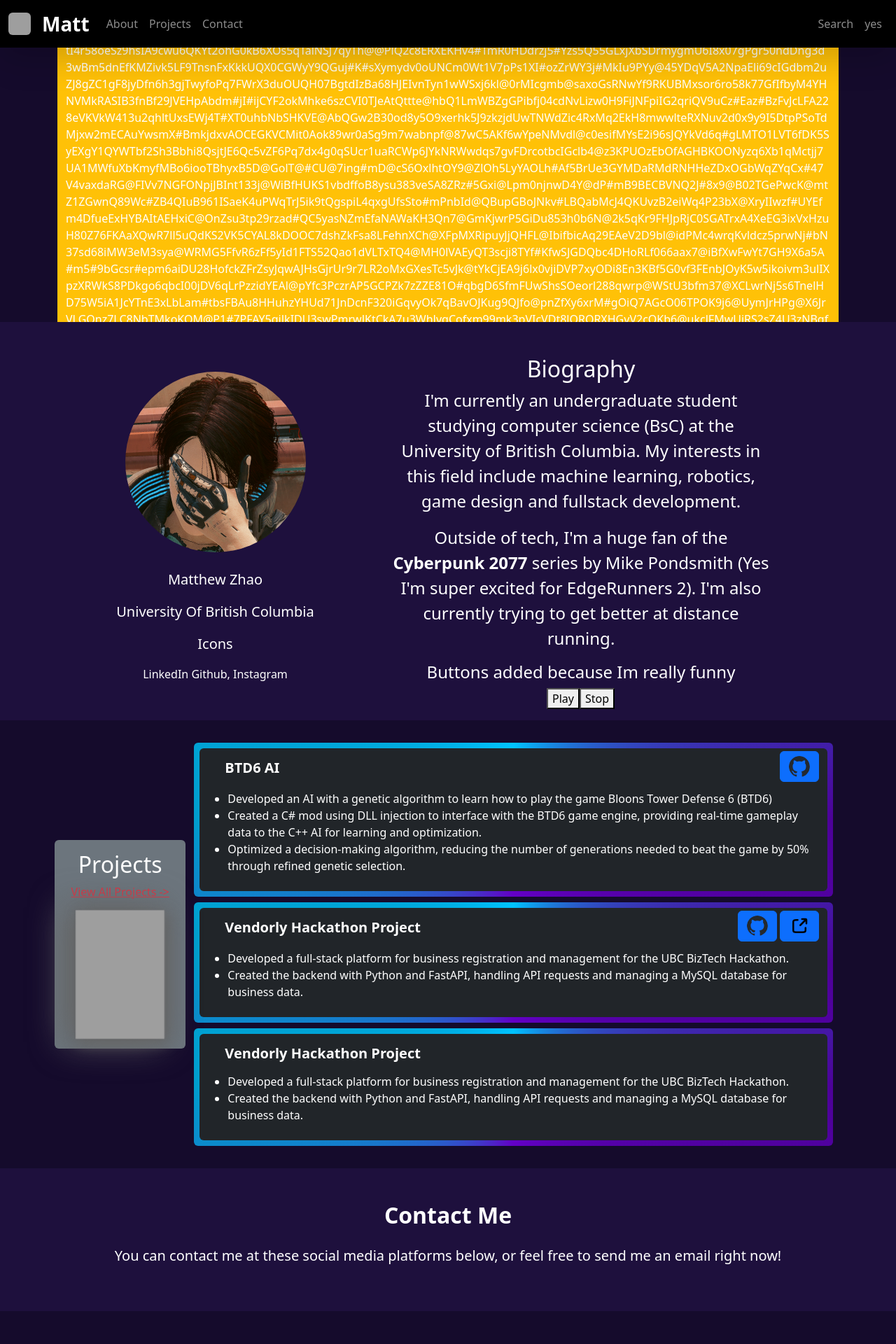
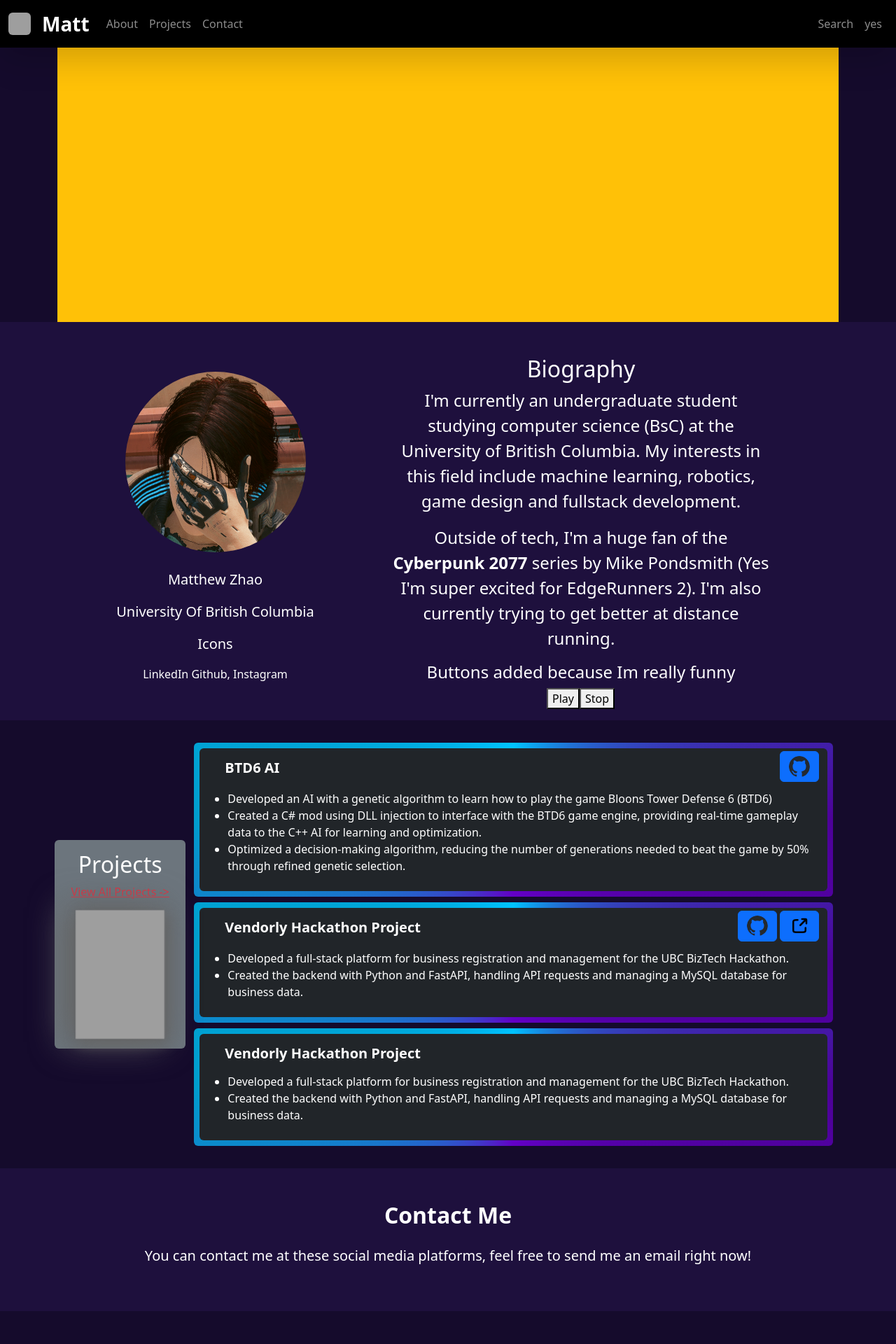
Before and after one commit to Matthewz43/MattsWebsite, a React (Vite) app: page /#/ in a window 1280 px wide. Shown: the top 1920 px of the page at 70% size. Built offline with nearby package versions, Linux system fonts and the light colour scheme; grey boxes are pictures that could not be loaded.

Commit message:
Changed intro box

```diff
--- a/src/App.css
+++ b/src/App.css
@@ -133,3 +133,12 @@ body {
   height: 50vh;
   width: auto;
 }
+
+.card-letters {
+  opacity:0;
+  transition: opacity 0.3s ease;
+}
+
+.introbox:hover .card-letters {
+    opacity: 1;
+}
--- a/src/components/AboutPage/ContactMe.tsx
+++ b/src/components/AboutPage/ContactMe.tsx
@@ -6,7 +6,7 @@ function ContactSection() {
       <div className=" intro-animation container text-white text-center p-5">
         <h2 className="fs-2 fw-bold mb-4">Contact Me</h2>
         <p className="fs-5">
-          You can contact me at these social media platforms below, or feel free to send me an email right now!
+          You can contact me at these social media platforms, feel free to send me an email right now!
         </p>
       </div>
     </>
--- a/src/components/AboutPage/IntroThing.tsx
+++ b/src/components/AboutPage/IntroThing.tsx
@@ -3,7 +3,7 @@
 
 
 
-import { useState, useEffect } from 'react';
+import { useState, useEffect , useRef} from 'react';
 
 // Assuming characters and getRandomChar are defined somewhere accessible,
 // for this example, they are inside the component.
@@ -17,7 +17,7 @@ function IntroThing() {
 
     // 1. Create a state variable to hold the random text
     const [randomText, setRandomText] = useState(getRandomText());
-
+    const myElementRef = useRef<HTMLDivElement>(null);
     // Define the function that generates the long string
     function getRandomText() {
         let randomString = "";
@@ -36,21 +36,24 @@ function IntroThing() {
             setRandomText(getRandomText());
         };
 
+        const element = myElementRef.current;
         // 4. Add the event listener to the document
-        document.addEventListener('mousemove', handleMouseMove);
-
+        if (element) {
+            element.addEventListener('mousemove', handleMouseMove);
+        }
         // 5. Return a cleanup function
         // This function runs when the component unmounts,
         // preventing memory leaks by removing the listener.
         return () => {
-            document.removeEventListener('mousemove', handleMouseMove);
+            element?.removeEventListener('mousemove', handleMouseMove);
         };
     }, []); // The empty dependency array [] ensures this effect runs only once on component mount
 
     return (
-        <section id="intro" className="container bg-warning text-break introbox">
+        <section ref ={myElementRef} id="intro" className="container bg-warning text-break introbox">
             {/* 6. Render the state variable */}
-            {randomText}
+            <p className = "card-letters">{randomText}</p>
+
         </section>
     );
 }
```
